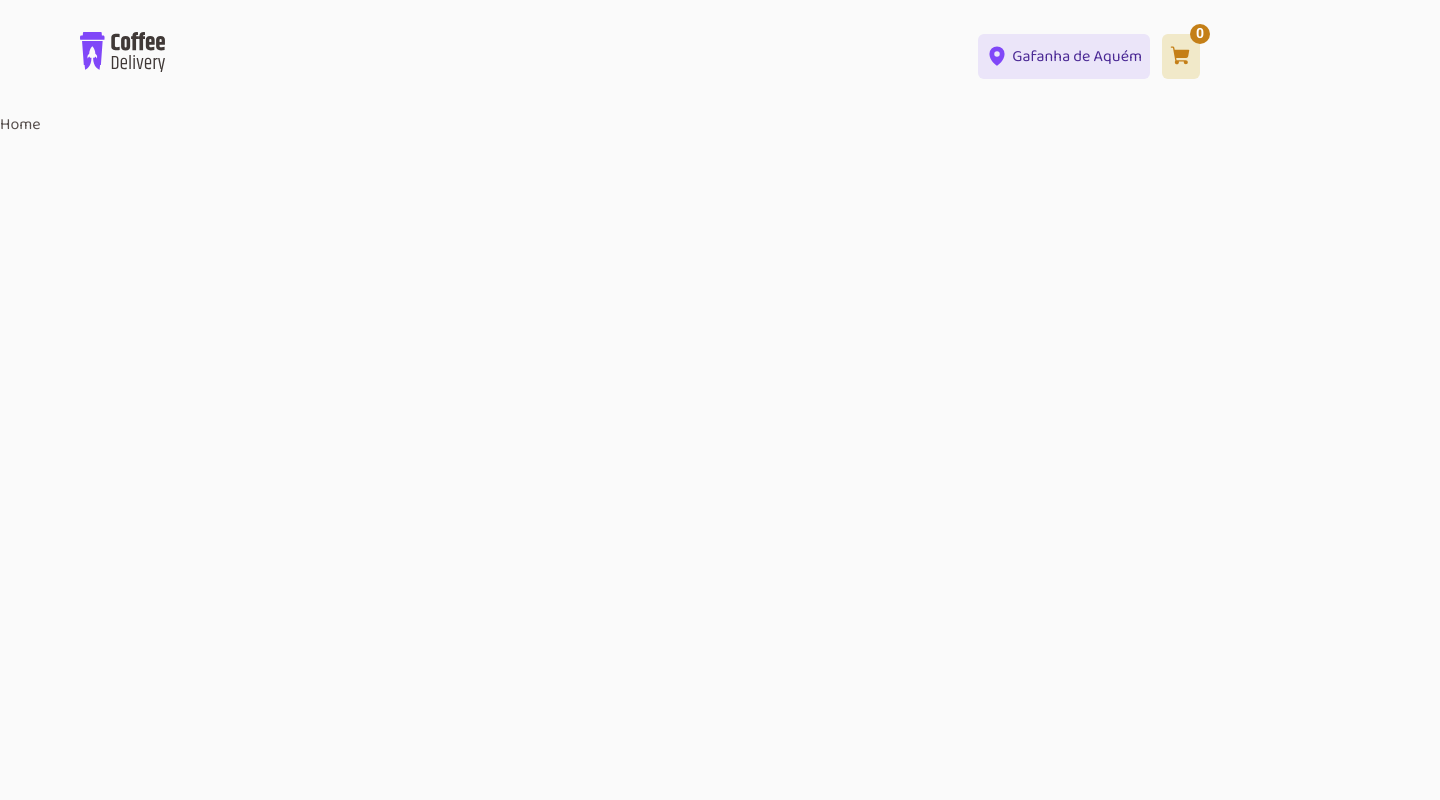
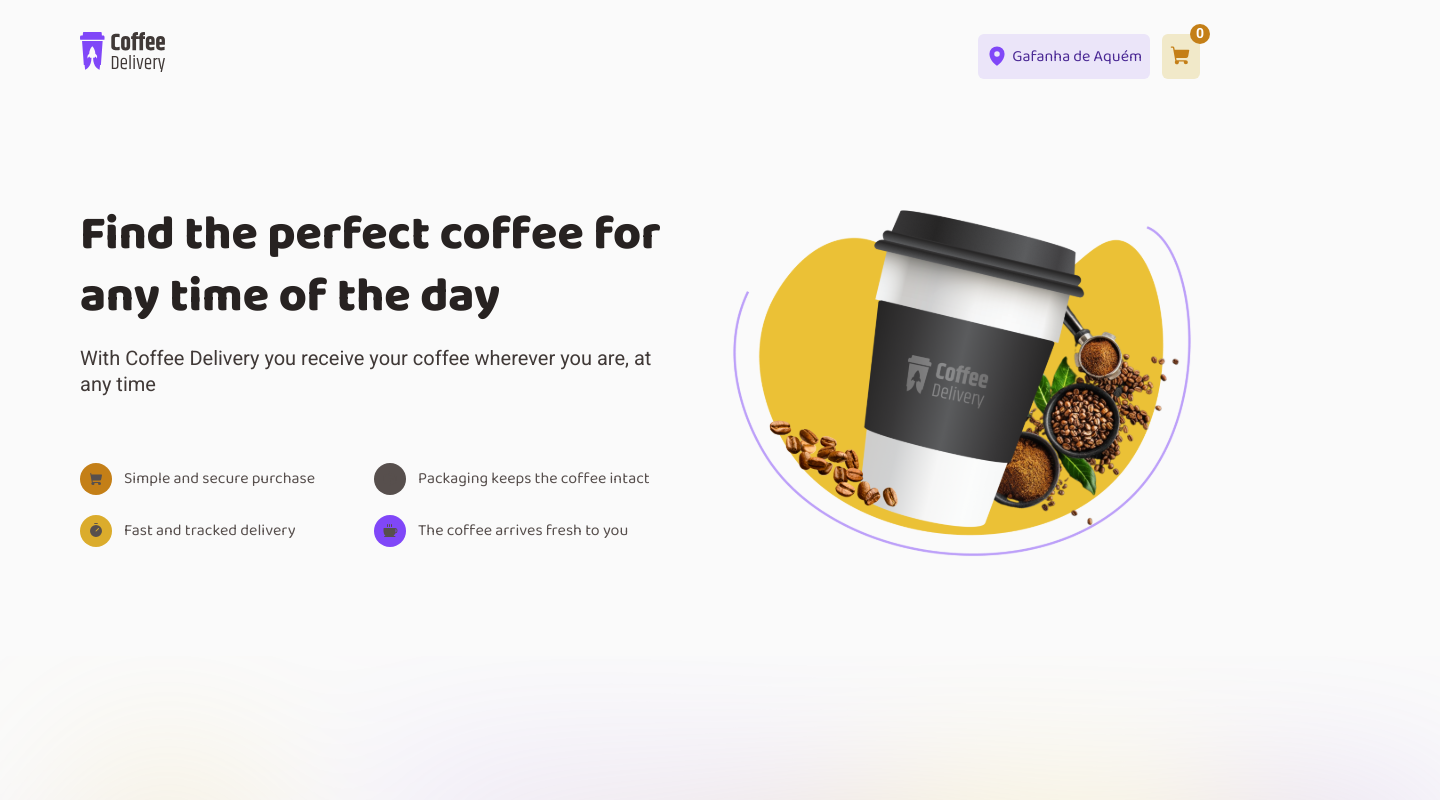
Before and after one commit to franciscovaz/coffee-delivery, a React (Vite) app: page / in a window 1280 px wide. Shown: the top 800 px of the page, 1440 px wide, since content can reach past the window. Built offline with nearby package versions, Linux system fonts and the light colour scheme.

Commit message:
- added images; - add info section content to home page;

```diff
--- a/src/pages/Home/index.tsx
+++ b/src/pages/Home/index.tsx
@@ -1,5 +1,74 @@
-import { HomeContainer } from './styles'
+import { useTheme } from 'styled-components'
+import { Heading, MainInfo, MainInfoContent, Info } from './styles'
+import { ShoppingCart, Package, Timer, Coffee } from 'phosphor-react'
 
 export function Home() {
-  return <HomeContainer>Home</HomeContainer>
+  const theme = useTheme()
+
+  return (
+    <div>
+      <MainInfo>
+        <MainInfoContent>
+          <div>
+            <Heading>
+              <h1>Find the perfect coffee for any time of the day</h1>
+
+              <span>
+                With Coffee Delivery you receive your coffee wherever you are,
+                at any time
+              </span>
+            </Heading>
+
+            <Info>
+              <div>
+                <ShoppingCart
+                  size={32}
+                  weight="fill"
+                  color={theme.background}
+                  style={{ backgroundColor: theme['yellow-dark'] }}
+                />
+                <span>Simple and secure purchase</span>
+              </div>
+
+              <div>
+                <Package
+                  size={32}
+                  weight="fill"
+                  color={theme.background}
+                  style={{ backgroundColor: theme['base-text'] }}
+                />
+                <span>Packaging keeps the coffee intact</span>
+              </div>
+
+              <div>
+                <Timer
+                  size={32}
+                  weight="fill"
+                  color={theme.background}
+                  style={{ backgroundColor: theme.yellow }}
+                />
+                <span>Fast and tracked delivery</span>
+              </div>
+
+              <div>
+                <Coffee
+                  size={32}
+                  weight="fill"
+                  color={theme.background}
+                  style={{ backgroundColor: theme.purple }}
+                />
+                <span>The coffee arrives fresh to you</span>
+              </div>
+            </Info>
+          </div>
+
+          <img src="/images/info.svg" alt="Coffee from Coffee Delivery" />
+        </MainInfoContent>
+
+        <img src="/images/info-bg.svg" id="info-bg" alt="" />
+      </MainInfo>
+
+      {/* TODO Add coffee list */}
+    </div>
+  )
 }
--- a/src/pages/Home/styles.ts
+++ b/src/pages/Home/styles.ts
@@ -1,3 +1,65 @@
 import styled from 'styled-components'
+import { mixins } from '../../styles/mixins'
 
-export const HomeContainer = styled.div``
+export const MainInfo = styled.section`
+  position: relative;
+
+  img#hero-bg {
+    position: absolute;
+    top: 0;
+    left: 0;
+    max-height: 544px;
+    width: 100vw;
+    object-fit: cover;
+  }
+`
+
+export const MainInfoContent = styled.div`
+  max-width: 1160px;
+  padding: 92px 20px;
+  margin: 0 auto;
+
+  display: flex;
+  gap: 56px;
+  align-items: flex-start;
+  justify-content: space-between;
+
+  > div {
+    display: flex;
+    flex-direction: column;
+    gap: 66px;
+  }
+`
+
+export const Heading = styled.div`
+  display: flex;
+  flex-direction: column;
+  gap: 16px;
+
+  > h1 {
+    ${mixins.fonts.titleXL}
+    color: ${({ theme }) => theme['base-title']}
+  }
+
+  > span {
+    ${mixins.fonts.textL}
+    color: ${({ theme }) => theme['base-subtitle']}
+  }
+`
+
+export const Info = styled.div`
+  display: grid;
+  grid-template-columns: 1fr 1fr;
+  grid-row-gap: 20px;
+
+  > div {
+    display: flex;
+    align-items: center;
+    gap: 12px;
+
+    svg {
+      padding: 8px;
+      border-radius: 999px;
+    }
+  }
+`
```
Also changed, not shown: public/images/info-bg.svg (added), public/images/info.svg (added).
